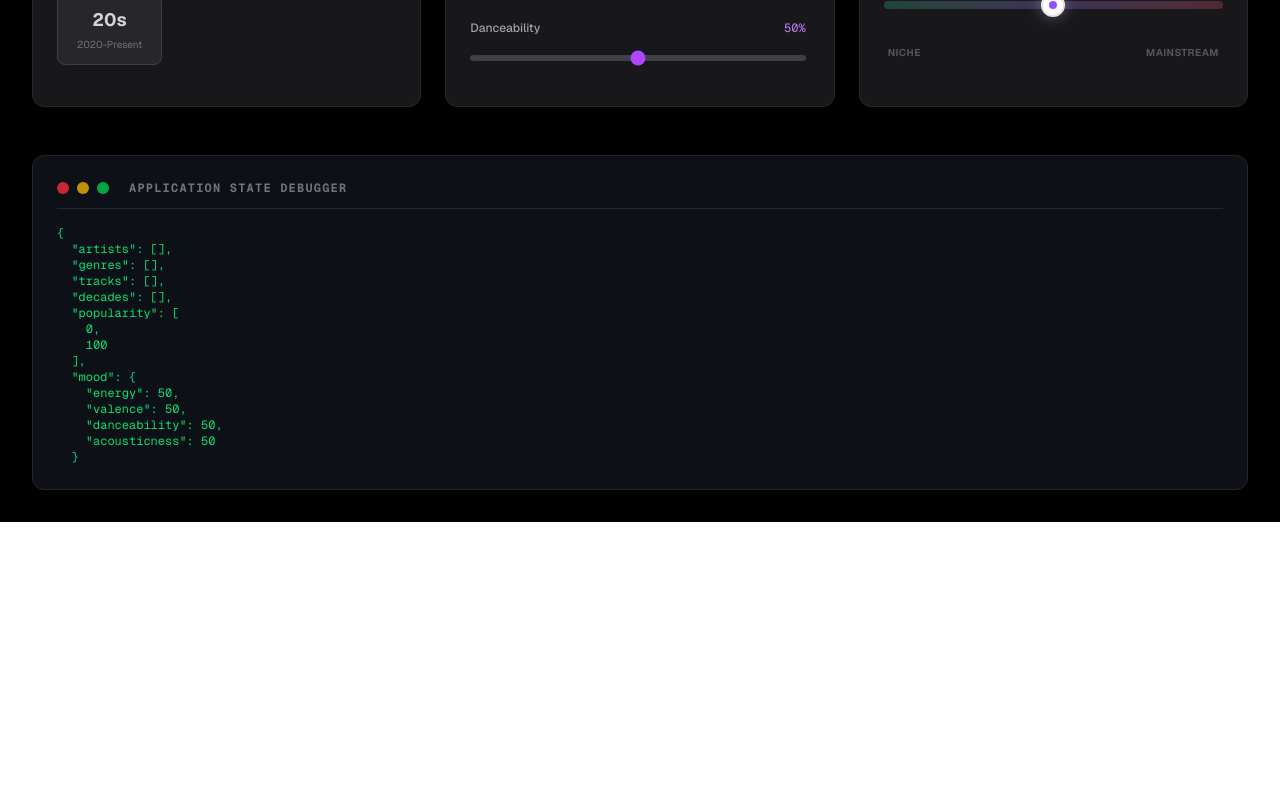
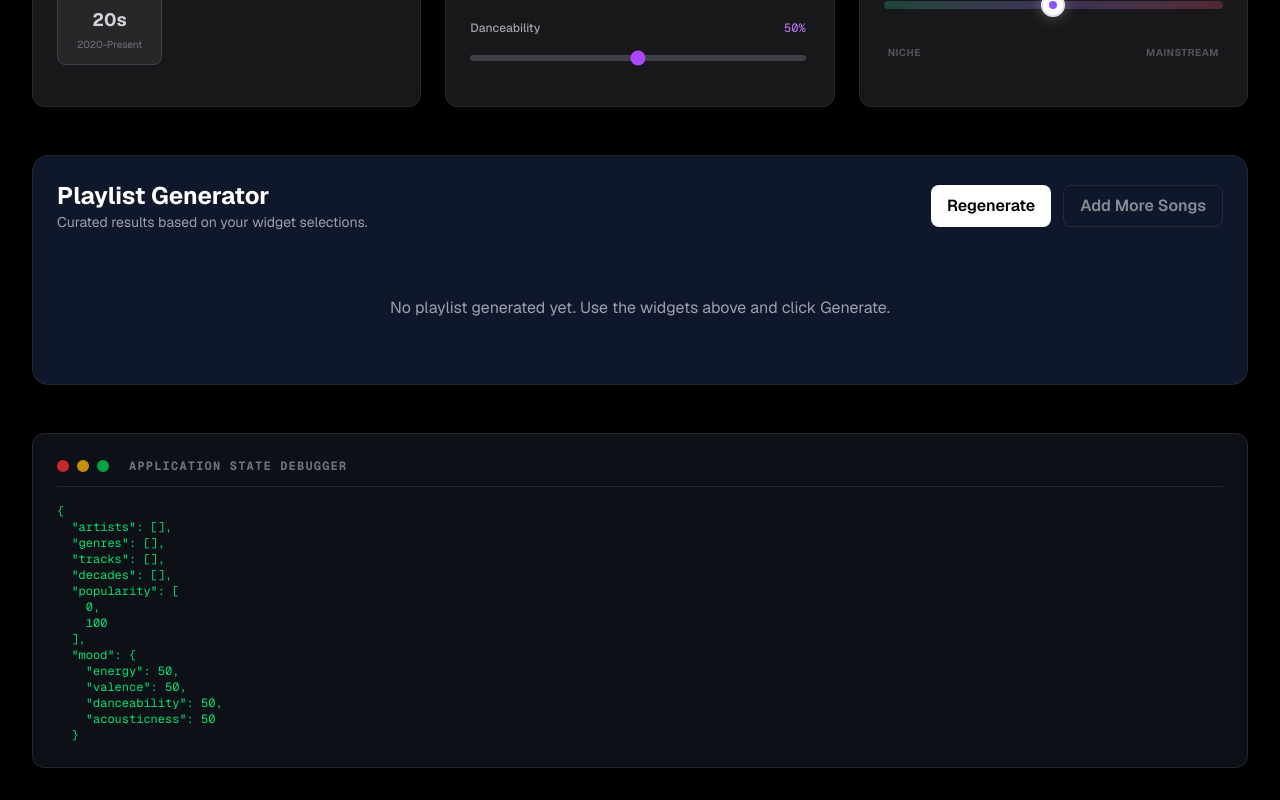
Before and after one commit to Alvaronaaval/WebDev-PracticaFinal-Spotify-AlvaroNaval, a Next.js app: page /dashboard in a window 1280 px wide. Shown: the part 932-1732 px from the top of the page. Before the commit the page ends 1454 px from the top, so only its background shows below. Built offline with nearby package versions, Linux system fonts and the light colour scheme; sample sign-in values are in the browser's storage.

Commit message:
Add playlist generator and management UI

```diff
--- a/src/app/dashboard/page.js
+++ b/src/app/dashboard/page.js
@@ -3,6 +3,7 @@
 import { useState, useEffect } from 'react';
 import { useRouter } from 'next/navigation';
 import { isAuthenticated } from '@/lib/auth';
+import { generatePlaylist } from '@/lib/spotify';
 
 // -----------------------------------------------------------------------------
 // Component Imports
@@ -18,6 +19,11 @@ import PopularityWidget from '@/components/widgets/PopularityWidget';
 
 export default function Dashboard() {
     const router = useRouter();
+
+    const [playlist, setPlaylist] = useState([]);
+    const [favorites, setFavorites] = useState([]);
+    const [isGenerating, setIsGenerating] = useState(false);
+    const [error, setError] = useState('');
 
     // ---------------------------------------------------------------------------
     // Centralized Application State
@@ -47,6 +53,66 @@ export default function Dashboard() {
         }
     }, [router]);
 
+    useEffect(() => {
+        if (typeof window === 'undefined') return;
+        const stored = localStorage.getItem('favorite_tracks');
+        if (stored) {
+            try {
+                setFavorites(JSON.parse(stored));
+            } catch (err) {
+                console.error('Error parsing favorites', err);
+            }
+        }
+    }, []);
+
+    const persistFavorites = (updated) => {
+        setFavorites(updated);
+        if (typeof window !== 'undefined') {
+            localStorage.setItem('favorite_tracks', JSON.stringify(updated));
+        }
+    };
+
+    const toggleFavorite = (track) => {
+        const exists = favorites.some((fav) => fav.id === track.id);
+        if (exists) {
+            persistFavorites(favorites.filter((fav) => fav.id !== track.id));
+        } else {
+            persistFavorites([...favorites, track]);
+        }
+    };
+
+    const removeTrack = (trackId) => {
+        setPlaylist((prev) => prev.filter((track) => track.id !== trackId));
+    };
+
+    const mergeUniqueTracks = (current, incoming) => {
+        const map = new Map(current.map((track) => [track.id, track]));
+        incoming.forEach((track) => {
+            if (!map.has(track.id)) {
+                map.set(track.id, track);
+            }
+        });
+        return Array.from(map.values());
+    };
+
+    const handleGenerate = async (options = { mode: 'replace' }) => {
+        setIsGenerating(true);
+        setError('');
+        try {
+            const tracks = await generatePlaylist(prefs);
+            if (options.mode === 'append') {
+                setPlaylist((prev) => mergeUniqueTracks(prev, tracks));
+            } else {
+                setPlaylist(tracks);
+            }
+        } catch (err) {
+            console.error('Error generating playlist', err);
+            setError('Failed to generate playlist. Please try again.');
+        } finally {
+            setIsGenerating(false);
+        }
+    };
+
     // ---------------------------------------------------------------------------
     // Render
     // ---------------------------------------------------------------------------
@@ -67,9 +133,10 @@ export default function Dashboard() {
                 {/* Main Action Button (Placeholder for future logic) */}
                 <button
                     className="bg-white text-black px-8 py-3 rounded-full font-bold hover:bg-gray-200 hover:scale-105 transition-all shadow-lg"
-                    onClick={() => console.log("Generating playlist with:", prefs)}
+                    onClick={() => handleGenerate()}
+                    disabled={isGenerating}
                 >
-                    Generate Playlist
+                    {isGenerating ? 'Generating...' : 'Generate Playlist'}
                 </button>
             </header>
 
@@ -135,6 +202,77 @@ export default function Dashboard() {
 
             </div>
 
+            <section className="mt-12 w-full max-w-7xl bg-[#0f172a] border border-zinc-800 rounded-2xl p-6 shadow-2xl">
+                <div className="flex flex-col md:flex-row md:items-center md:justify-between gap-3 mb-6">
+                    <div>
+                        <h2 className="text-2xl font-bold">Playlist Generator</h2>
+                        <p className="text-sm text-zinc-400">Curated results based on your widget selections.</p>
+                    </div>
+                    <div className="flex flex-wrap gap-3">
+                        <button
+                            className="px-4 py-2 rounded-lg bg-white text-black font-semibold hover:bg-gray-200 disabled:opacity-50 disabled:cursor-not-allowed"
+                            onClick={() => handleGenerate()}
+                            disabled={isGenerating}
+                        >
+                            {isGenerating ? 'Refreshing...' : 'Regenerate'}
+                        </button>
+                        <button
+                            className="px-4 py-2 rounded-lg border border-zinc-700 font-semibold hover:bg-zinc-800 disabled:opacity-50 disabled:cursor-not-allowed"
+                            onClick={() => handleGenerate({ mode: 'append' })}
+                            disabled={isGenerating || playlist.length === 0}
+                        >
+                            Add More Songs
+                        </button>
+                    </div>
+                </div>
+
+                {error && (
+                    <div className="mb-4 rounded-lg bg-red-500/10 border border-red-500/30 text-red-200 px-4 py-3 text-sm">
+                        {error}
+                    </div>
+                )}
+
+                {playlist.length === 0 && !isGenerating && (
+                    <div className="text-center text-zinc-400 py-10">
+                        <p>No playlist generated yet. Use the widgets above and click Generate.</p>
+                    </div>
+                )}
+
+                <div className="grid grid-cols-1 md:grid-cols-2 xl:grid-cols-3 gap-4">
+                    {playlist.map((track) => {
+                        const isFavorite = favorites.some((fav) => fav.id === track.id);
+                        return (
+                            <div key={track.id} className="flex gap-4 items-center bg-black/40 border border-zinc-800 rounded-xl p-4">
+                                <img
+                                    src={track.album?.images?.[0]?.url || '/placeholder.png'}
+                                    alt={track.name}
+                                    className="w-16 h-16 rounded-lg object-cover"
+                                />
+                                <div className="flex-1">
+                                    <p className="font-semibold text-white leading-tight">{track.name}</p>
+                                    <p className="text-sm text-zinc-400">{track.artists?.map((a) => a.name).join(', ')}</p>
+                                    <p className="text-xs text-zinc-500">Popularity: {track.popularity ?? 'N/A'}</p>
+                                </div>
+                                <div className="flex flex-col gap-2">
+                                    <button
+                                        onClick={() => toggleFavorite(track)}
+                                        className={`px-3 py-1 rounded-full text-sm border ${isFavorite ? 'bg-yellow-400 text-black border-yellow-300' : 'border-zinc-700 hover:bg-zinc-800'}`}
+                                    >
+                                        {isFavorite ? '★ Favorite' : '☆ Favorite'}
+                                    </button>
+                                    <button
+                                        onClick={() => removeTrack(track.id)}
+                                        className="px-3 py-1 rounded-full text-sm border border-red-500 text-red-400 hover:bg-red-500/10"
+                                    >
+                                        Remove
+                                    </button>
+                                </div>
+                            </div>
+                        );
+                    })}
+                </div>
+            </section>
+
             {/* Debug Console / State Viewer
         This section helps visualize the state changes in real-time.
         It mimics a code terminal style.
```
